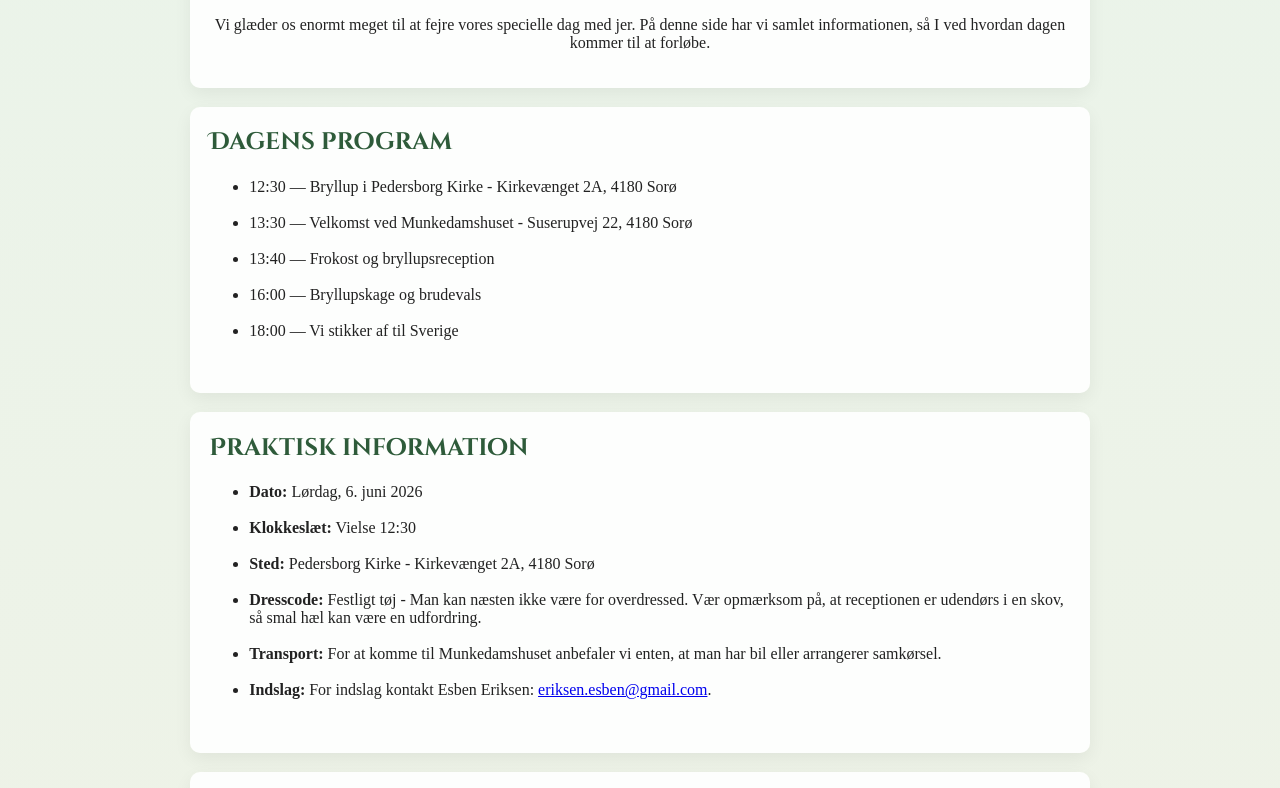
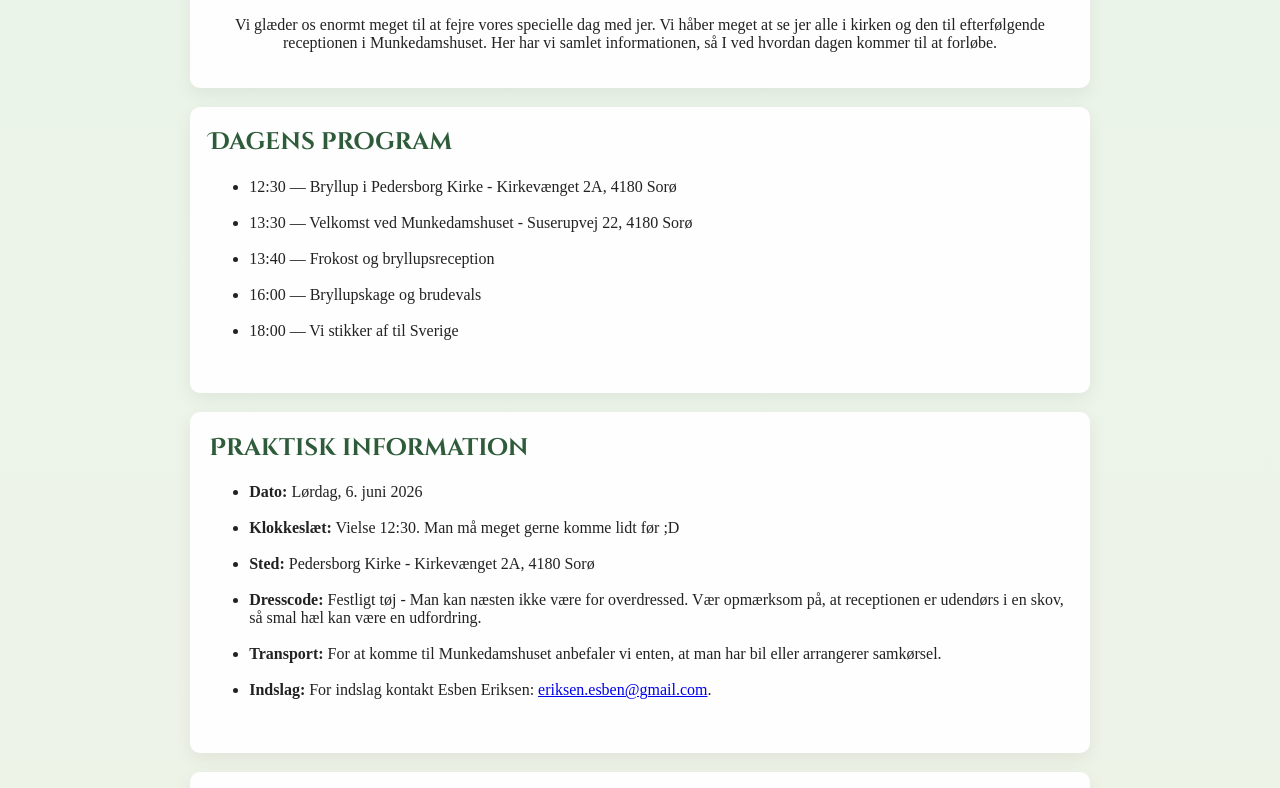
Before and after one commit to RasmusFabricius/Bryllup_2026, a website: page index.html in a window 1280 px wide. Shown: the part 285-1073 px from the top of the page. Drawn offline with Linux system fonts and the light colour scheme.

Commit message:
Emilie_ny

```diff
--- a/index.html
+++ b/index.html
@@ -30,7 +30,7 @@
     <section id="hero" class="card">
       <div class="hero-content">
         <h2>Vi skal giftes!</h2>
-        <p>Vi glæder os enormt meget til at fejre vores specielle dag med jer. På denne side har vi samlet informationen, så I ved hvordan dagen kommer til at forløbe.</p>
+        <p>Vi glæder os enormt meget til at fejre vores specielle dag med jer. Vi håber meget at se jer alle i kirken og den til efterfølgende receptionen i Munkedamshuset. Her har vi samlet informationen, så I ved hvordan dagen kommer til at forløbe. </p>
       </div>
     </section>
 
@@ -50,7 +50,7 @@
       <ul>
         <li><strong>Dato:</strong> Lørdag, 6. juni 2026</li><br>
 
-        <li><strong>Klokkeslæt:</strong> Vielse 12:30</li><br>
+        <li><strong>Klokkeslæt:</strong> Vielse 12:30. Man må meget gerne komme lidt før ;D </li><br>
 
         <li><strong>Sted:</strong> Pedersborg Kirke - Kirkevænget 2A, 4180 Sorø</li><br>
 
```
